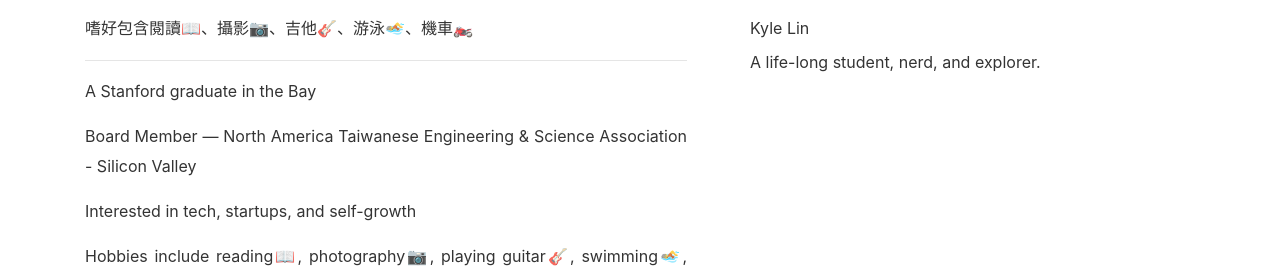
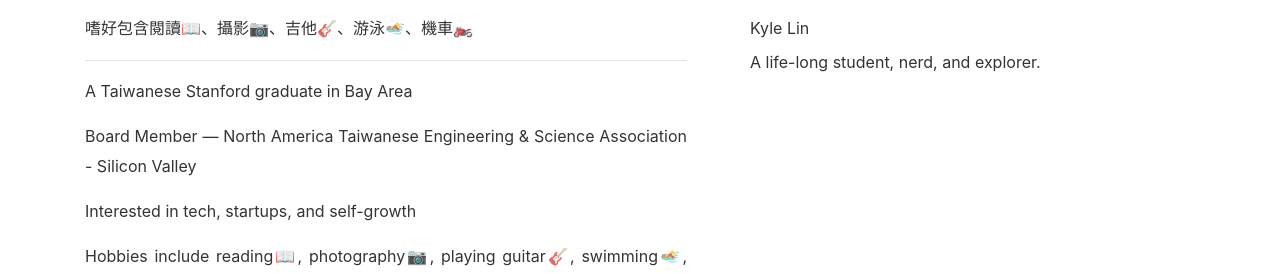
Before and after one commit to PTLin84/blog, a Jekyll site: the page built from _pages/about.md, in a window 1280 px wide and 1027 px high. Shown: the part 412-686 px from the top of the window. Built offline with Jekyll 4.4.1, drawn with Linux system fonts in a browser that asks for light colours; nearby versions of some CDN libraries.

Commit message:
ABOUT: Updated bio.

```diff
--- a/_pages/about.md
+++ b/_pages/about.md
@@ -13,7 +13,7 @@ comments: false
     <p>對科技、新創、自我成長有興趣</p>
     <p>嗜好包含閱讀📖、攝影📷、吉他🎸、游泳🏊、機車🏍️</p>
     <Hr>
-    <p>A Stanford graduate in the Bay</p>
+    <p>A Taiwanese Stanford graduate in Bay Area</p>
     <p>Board Member — North America Taiwanese Engineering & Science Association - Silicon Valley</p>
     <p>Interested in tech, startups, and self-growth</p>
     <p>Hobbies include reading📖, photography📷, playing guitar🎸, swimming🏊, and motorcycles🏍️</p>
```
